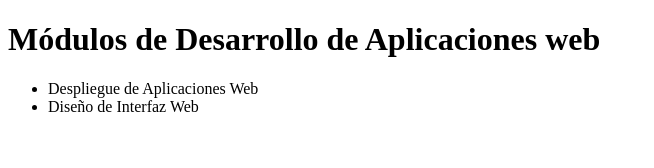
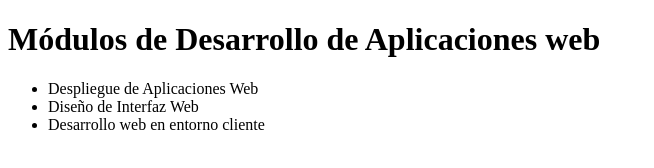
Before and after one commit to lucialikescoding/DawAct1_3, a plain HTML site: page index.html in a window 1280 px wide. Shown: the whole page, without its empty margins (0-654 px from the left). Drawn offline with Linux system fonts and the light colour scheme.

Commit message:
otro nuevo módulo añadido

```diff
--- a/index.html
+++ b/index.html
@@ -10,6 +10,7 @@
     <ul>
         <li>Despliegue de Aplicaciones Web</li>
 	<li>Diseño de Interfaz Web</li>
+	<li>Desarrollo web en entorno cliente</li>
     </ul>
 </body>
 </html>
```
